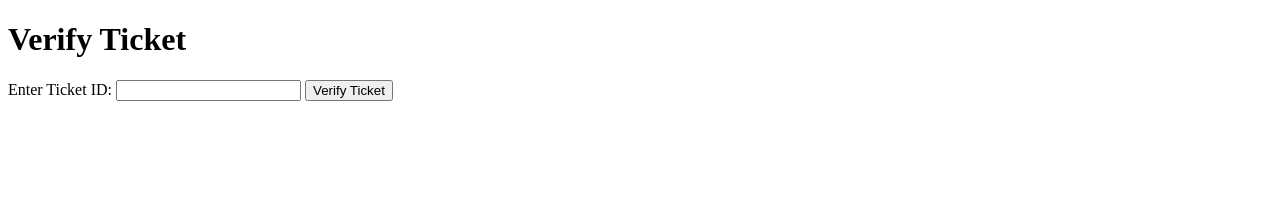
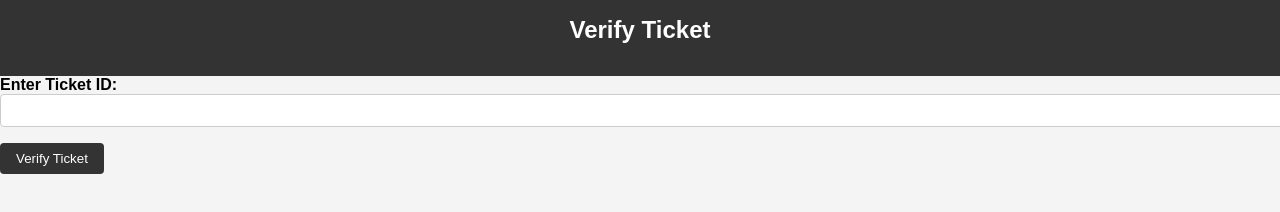
Before and after one commit to funeventsystems/event-ticket-system-backend, a plain HTML site: page public/verify.html in a window 1280 px wide. Drawn offline with Linux system fonts and the light colour scheme.

Commit message:
Update verify.html

```diff
--- a/public/verify.html
+++ b/public/verify.html
@@ -3,9 +3,70 @@
 <head>
   <meta charset="utf-8">
   <title>Verify Ticket</title>
+      <style>
+        body {
+            font-family: Arial, sans-serif;
+            margin: 0;
+            padding: 0;
+            background-color: #f4f4f4;
+        }
+
+        header {
+            background-color: #333;
+            color: #fff;
+            text-align: center;
+            padding: 1rem 0;
+        }
+
+        .container {
+            max-width: 600px;
+            margin: 0 auto;
+            padding: 2rem;
+            background-color: #fff;
+            border-radius: 5px;
+            box-shadow: 0 2px 10px rgba(0, 0, 0, 0.1);
+        }
+
+        h1 {
+            margin-top: 0;
+            font-size: 24px;
+        }
+
+        label {
+            font-weight: bold;
+            display: block;
+        }
+
+        input[type="text"] {
+            width: 100%;
+            padding: 8px;
+            margin-bottom: 1rem;
+            border: 1px solid #ccc;
+            border-radius: 4px;
+        }
+
+        button {
+            background-color: #333;
+            color: #fff;
+            padding: 8px 16px;
+            border: none;
+            border-radius: 4px;
+            cursor: pointer;
+        }
+
+        button:hover {
+            background-color: #555;
+        }
+
+        .result {
+            margin-top: 1rem;
+        }
+    </style>
 </head>
 <body>
+<header>
   <h1>Verify Ticket</h1>
+  </header>
   <form id="verifyTicketForm">
     <label for="ticketId">Enter Ticket ID:</label>
     <input type="text" id="ticketId" name="ticketId" required>
```
